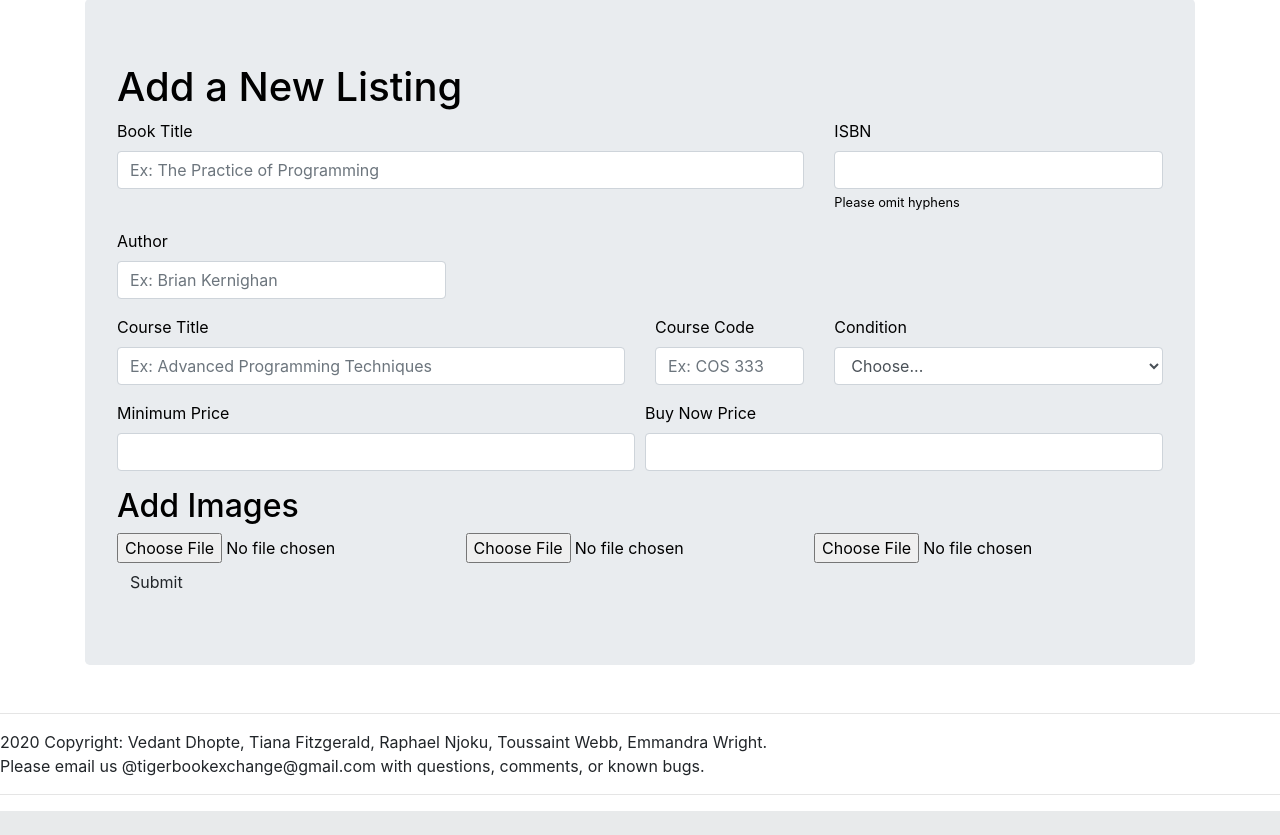
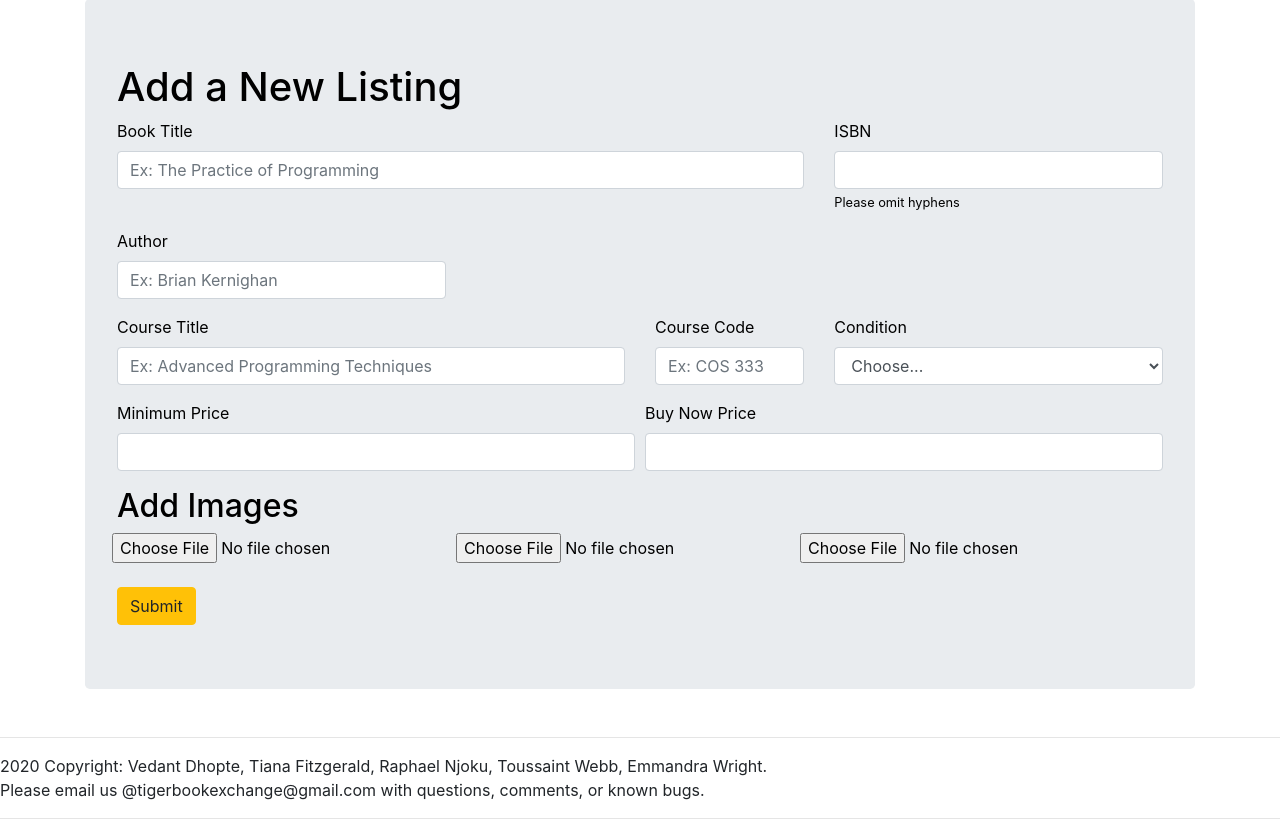
Before and after one commit to rtwebb/Book-Exchange, a Flask app: template template/sellerPage.html in a window 1280 px wide. Shown: the part 155-990 px from the top of the page. Before the commit the page ends 966 px from the top, so only its background shows below. Run offline with Flask 2, Linux system fonts and the light colour scheme; the template is opened without the code that fills it, so the values that code supplies are empty; some libraries are stand-ins or nearby versions.

Commit message:
seller page

```diff
--- a/template/sellerPage.html
+++ b/template/sellerPage.html
@@ -107,16 +107,19 @@
               </div>
 
               <h2>Add Images</h2>
-              <input type="file" accept="image/*" name="image1">
-              <input type="file" accept="image/*" name="image2">
-              <input type="file" accept="image/*" name="image3">
+
+              <div class="form-row">
+                  <input type="file" accept="image/*" name="image1">
+                  <input type="file" accept="image/*" name="image2">
+                  <input type="file" accept="image/*" name="image3">
+              </div>
 
               <br>
-              <button
-                      class="btn orange"
+              <button class="btn btn-warning"
                       form="submitBookForm"
                       onclick="return verifyListing();"
-                      value="Submit"> Submit
+                      value="Submit">
+                Submit
               </button>
             </form>
           </div>
@@ -209,13 +212,13 @@
       }
 
       function handleResponse(response){
-        // return array depending on search
+      // return array depending on search
 
         try
         {
           let results = response;
 
-                  // call jQuery autocomplete on said list
+          // call jQuery autocomplete on said list
           $("#searchQuery").autocomplete({
             source: results
           });
```
